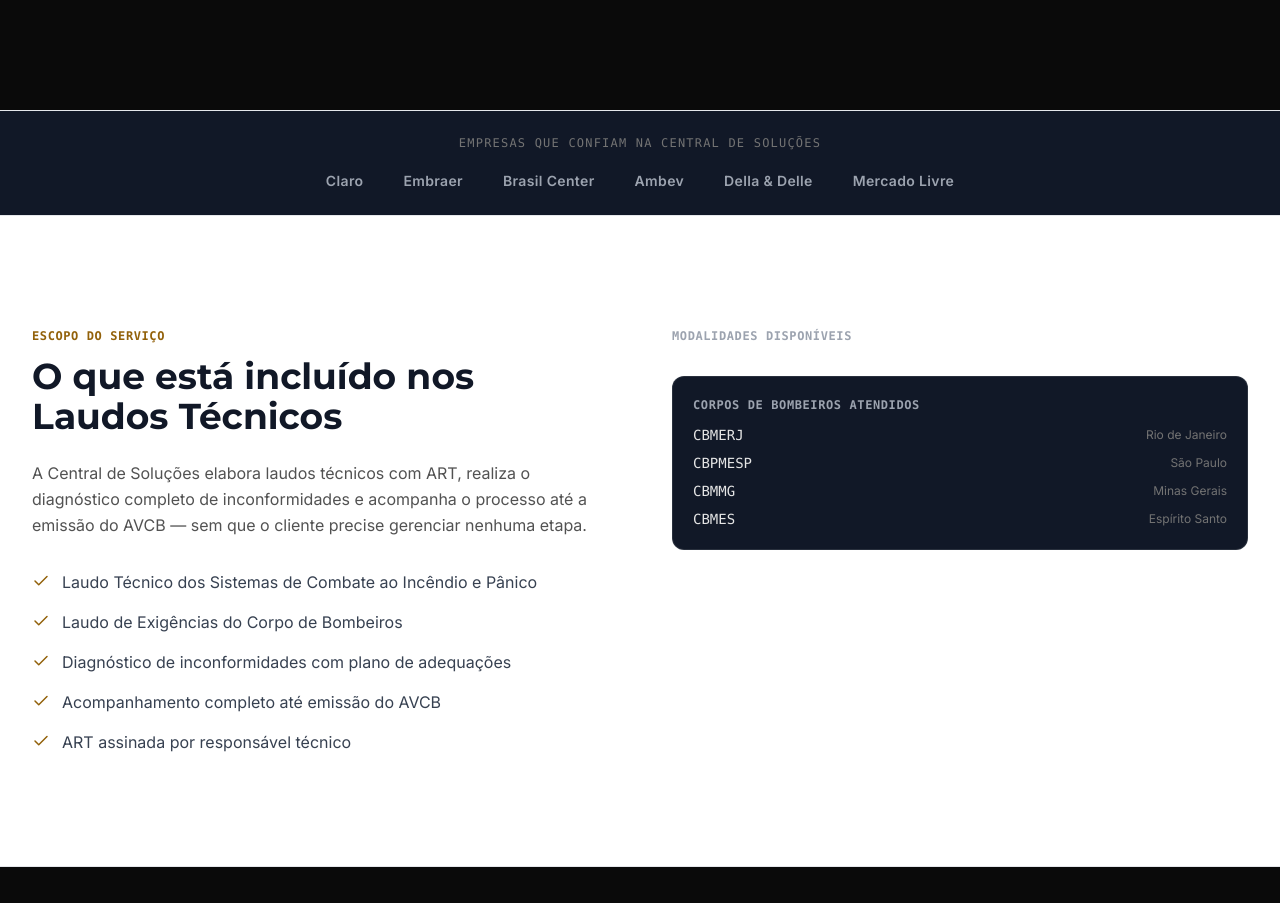
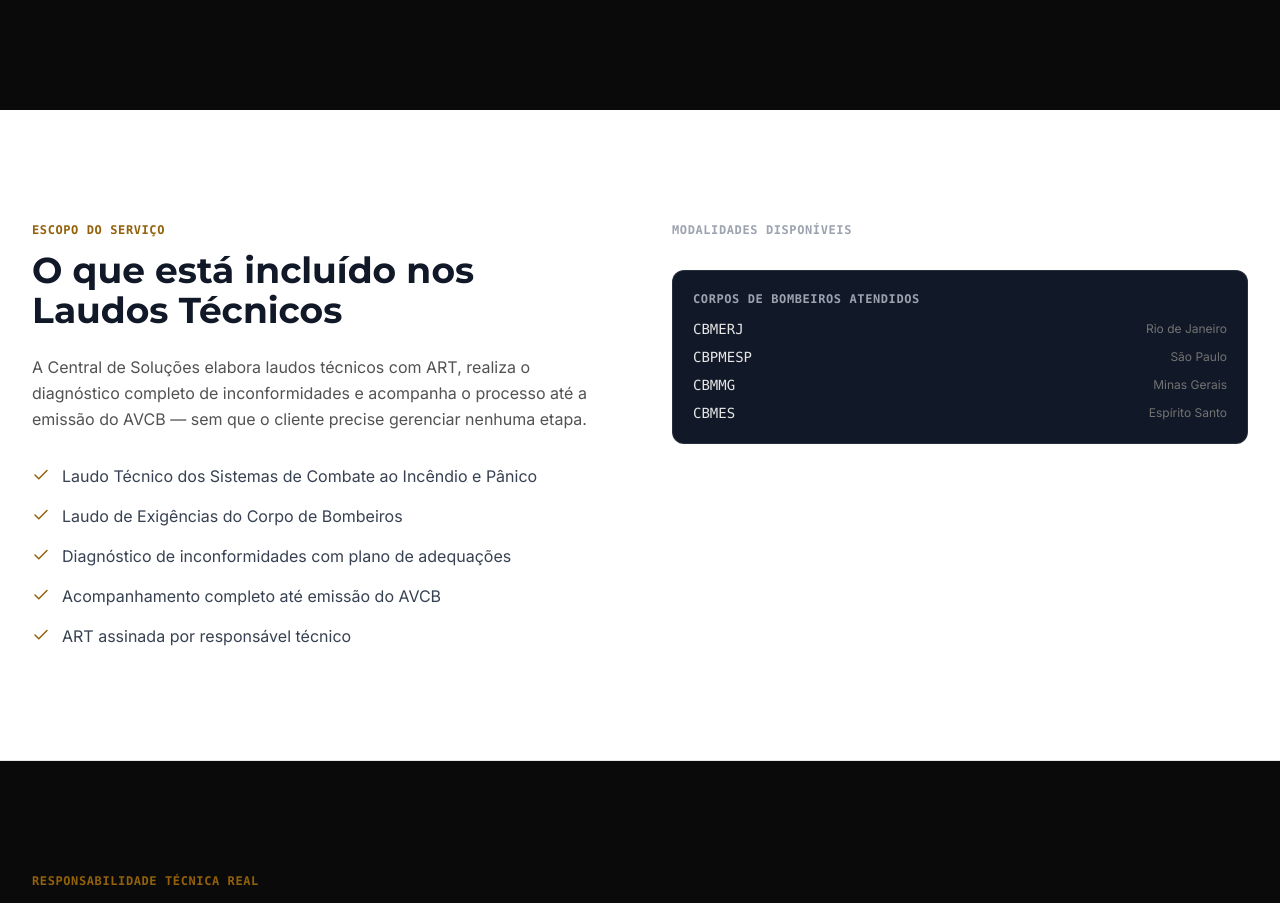
Before and after one commit to BarcelosMoises/Landing-Page-Central, a Next.js app: page /laudos-tecnicos in a window 1280 px wide. Shown: the part 831-1734 px from the top of the page. Built offline with nearby package versions, Linux system fonts and the light colour scheme.

Commit message:
refactor(laudos-tecnicos): remove TrustBar inline

```diff
--- a/app/laudos-tecnicos/page.tsx
+++ b/app/laudos-tecnicos/page.tsx
@@ -8,7 +8,6 @@ import { NavPrimaria } from "@/components/NavPrimaria";
 import { FaqItem } from "@/components/FaqItem";
 import {
   servicos,
-  clientes,
   contato,
   estadosAtuacao,
   getWhatsAppUrl,
@@ -42,7 +41,7 @@ export const metadata: Metadata = {
   },
 };
 
-// ─── JSON-LD ────────────────────────────────────────────────────────────────
+// ─── JSON-LD ───────────────────────────────────────────────────────────────────
 
 const serviceJsonLd = {
   "@context": "https://schema.org",
@@ -134,7 +133,6 @@ const faqJsonLd = {
 // ─── Dados locais ─────────────────────────────────────────────────────────────────
 
 const laudos = servicos.find((s) => s.id === "laudos-tecnicos")!;
-const clientesDestaque = clientes.filter((c) => c.destaque);
 const estadosLaudos = estadosAtuacao.filter((e) =>
   laudos.estados.includes(e.sigla)
 );
@@ -289,22 +287,6 @@ export default function PageLaudosTecnicos() {
           </div>
         </section>
 
-        {/* ── TRUST BAR ───────────────────────────────────────────────────── */}
-        <section aria-label="Clientes atendidos" className="bg-neutral-900 border-y border-white/8 py-6">
-          <div className="container-site">
-            <p className="text-xs text-neutral-500 text-center uppercase tracking-widest mb-5 font-mono">
-              Empresas que confiam na Central de Soluções
-            </p>
-            <ul className="flex flex-wrap items-center justify-center gap-x-10 gap-y-3" aria-label="Lista de clientes">
-              {clientesDestaque.map((c) => (
-                <li key={c.id} className="text-sm font-semibold text-neutral-400 hover:text-neutral-200 transition-colors duration-150 tracking-wide">
-                  {c.nome}
-                </li>
-              ))}
-            </ul>
-          </div>
-        </section>
-
         {/* ── O QUE ESTÁ INCLUÍDO ────────────────────────────────────────────── */}
         <section aria-labelledby="incluido-titulo" className="bg-white py-20 md:py-28">
           <div className="container-site">
```
